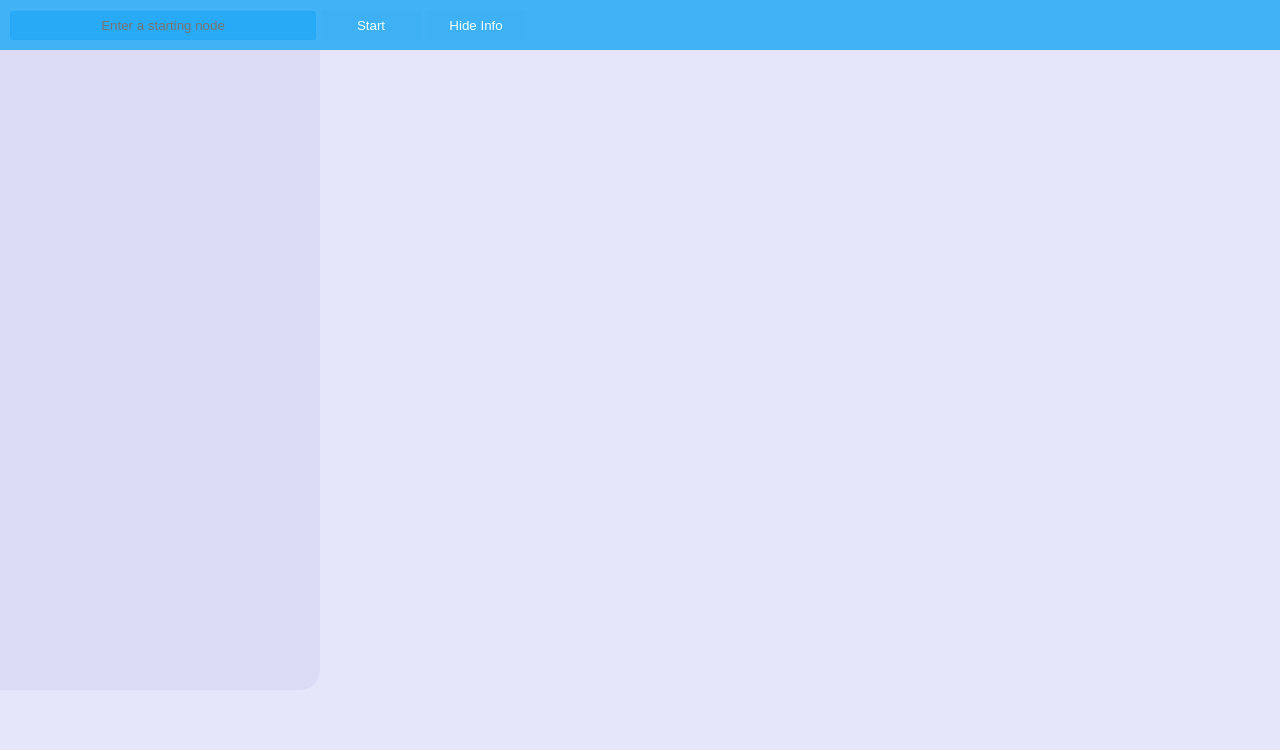
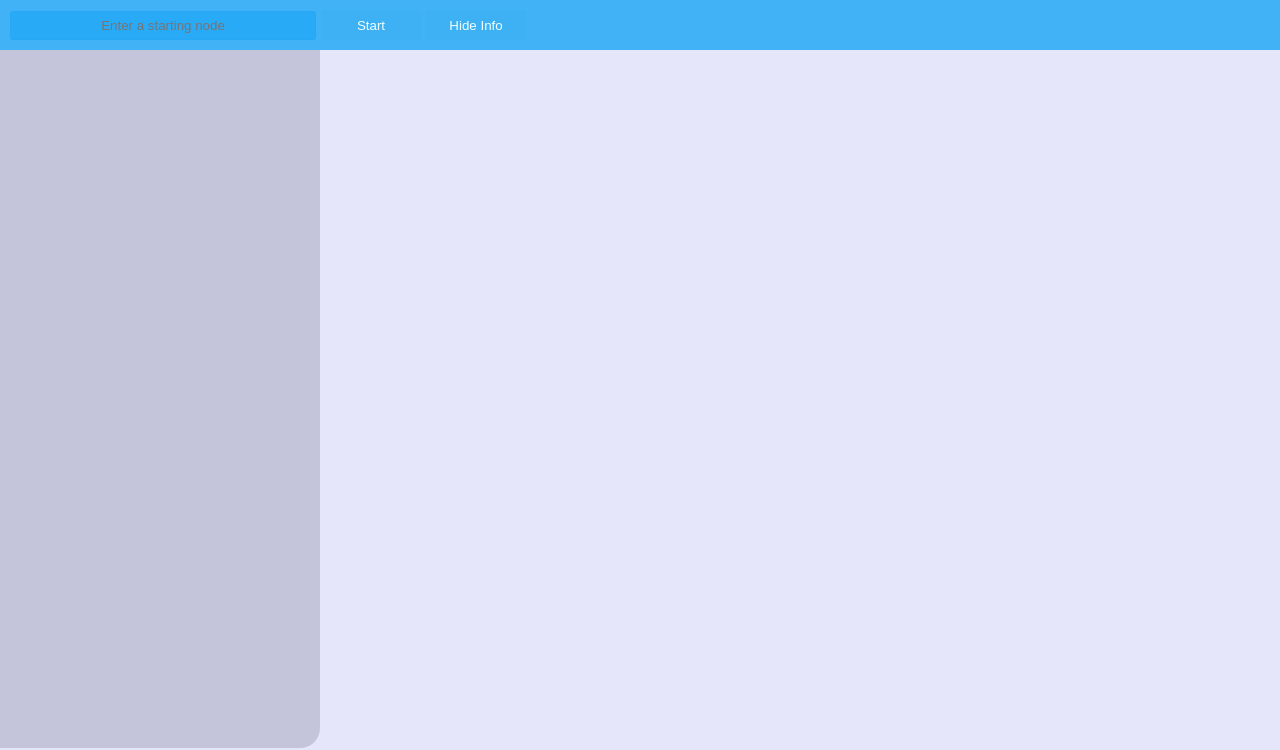
Before and after one commit to sionar/WikiGraph, a website: page index.html in a window 1280 px wide. Shown: the part 50-800 px from the top of the page. Drawn offline with Linux system fonts and the light colour scheme.

Commit message:
Change info box color

```diff
--- a/css/index.css
+++ b/css/index.css
@@ -7,6 +7,7 @@ body {
   flex-direction: column;
   height: auto;
   min-height: 100vh;
+  position: relative;
 }
 
 #header-bar {
@@ -152,7 +153,7 @@ h2 {
 }
 
 #info-box {
-  background-color: rgba(212, 212, 241, 0.6);
+  background-color: rgba(173, 173, 199, 0.6);
   width: 40vh;
   min-height: 80vh;
   border-radius: 0px 0px 20px;
@@ -161,6 +162,7 @@ h2 {
   align-items: center;
   position: absolute;
   top: 100px;
+  bottom: 2px;
   overflow: hidden;
 }
 
```
